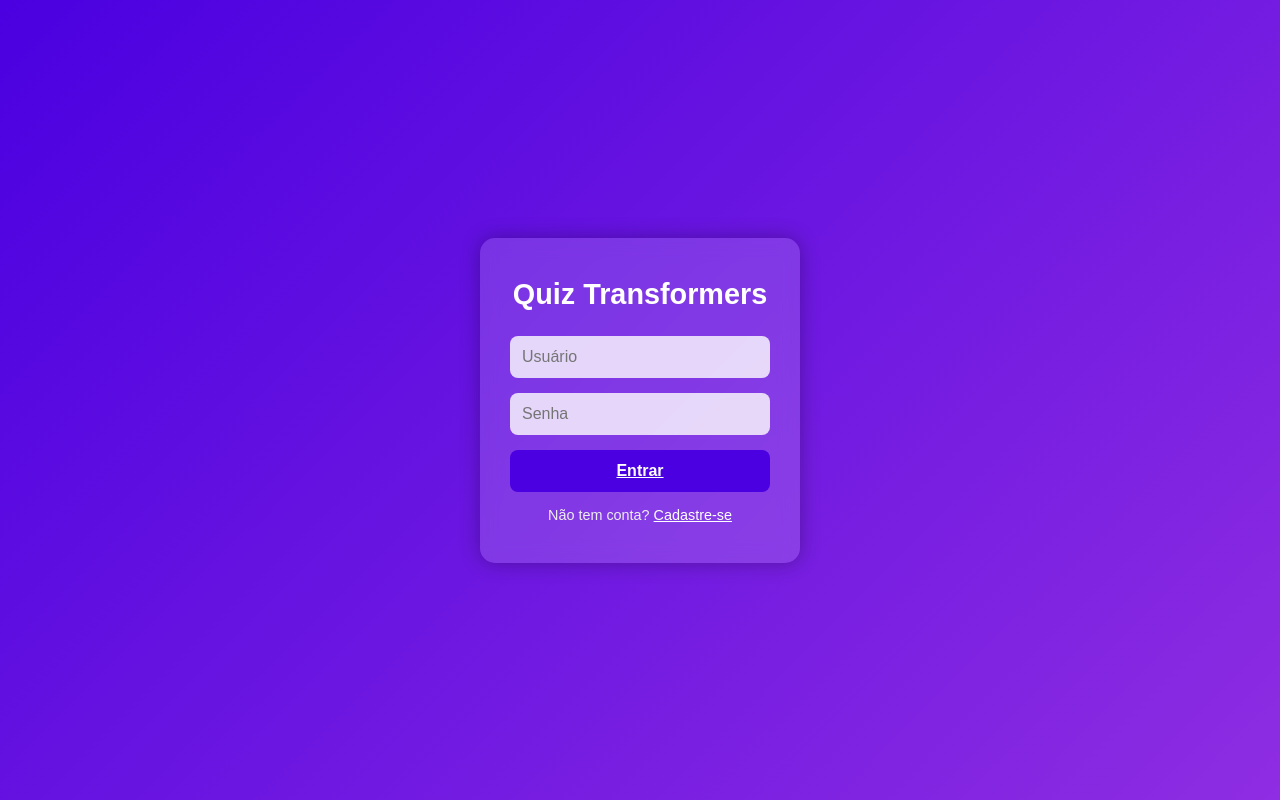
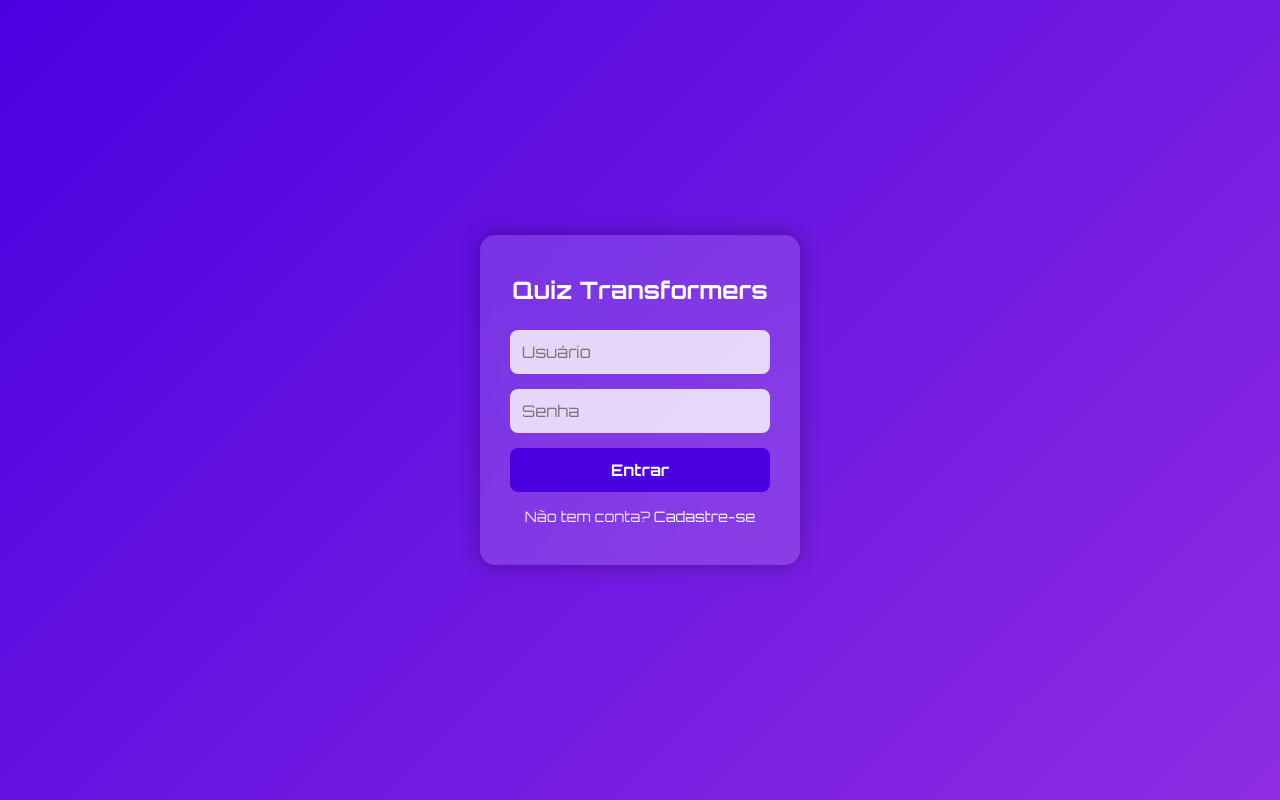
Before and after one commit to SyllasGabriel/QuizCrude, a plain HTML site: page index.html in a window 1280 px wide. Drawn offline with Linux system fonts and the light colour scheme.

Commit message:
Adicionado Pasta de Criação

```diff
--- a/index.html
+++ b/index.html
@@ -14,7 +14,7 @@
       <input type="password" name="password" placeholder="Senha" required>
       <button type="submit"><a href="./home.html">Entrar</a></button>
     </form>
-    <p>Não tem conta? <a href="#">Cadastre-se</a></p>
+    <p>Não tem conta? <a href="./register.html">Cadastre-se</a></p>
   </div>
 </body>
 </html>
--- a/styles.css
+++ b/styles.css
@@ -1,9 +1,11 @@
 
+    @import url('https://fonts.googleapis.com/css2?family=Orbitron:wght@400;700&display=swap');
     * {
       margin: 0;
       padding: 0;
       box-sizing: border-box;
-      font-family: 'Poppins', sans-serif;
+      font-family: 'Orbitron', sans-serif;
+
     }
 
     body {
@@ -12,6 +14,7 @@
       display: flex;
       align-items: center;
       justify-content: center;
+
     }
 
     .login-container {
@@ -22,12 +25,13 @@
       width: 320px;
       text-align: center;
       box-shadow: 0 0 20px rgba(0, 0, 0, 0.3);
+
     }
 
     .login-container h1 {
       color: #fff;
       margin-bottom: 25px;
-      font-size: 1.8rem;
+      font-size: 1.5rem;
     }
 
     .login-container input {
@@ -66,9 +70,11 @@
       margin-top: 15px;
       color: #eee;
       font-size: 0.9rem;
+
+
     }
 
     .login-container a {
       color: #fff;
-      text-decoration: underline;
+      text-decoration: none;
     }
--- a/styles2.css
+++ b/styles2.css
@@ -1,9 +1,10 @@
-  @import url('https://fonts.googleapis.com/css2?family=Montserrat:ital,wght@0,100..900;1,100..900&display=swap');
+@import url('https://fonts.googleapis.com/css2?family=Orbitron:wght@400;700&display=swap');
+
 * {
   margin: 0;
   padding: 0;
   box-sizing: border-box;
-      font-family: "Montserrat", sans-serif;
+  font-family: 'Orbitron', sans-serif;
 }
 
 body {
--- /dev/null
+++ b/styles3.css
@@ -0,0 +1,93 @@
+ @import url('https://fonts.googleapis.com/css2?family=Orbitron:wght@400;700&display=swap');
+ * {
+      margin: 0;
+      padding: 0;
+      box-sizing: border-box;
+      font-family: 'Orbitron', sans-serif;
+    }
+
+    body {
+      background: linear-gradient(5deg, #cec7c742, #7f68e9);
+      color: #fff;
+      display: flex;
+      align-items: center;
+      justify-content: center;
+      height: 100vh;
+      text-align: center;
+      padding: 20px;
+    }
+
+    .container {
+      background: rgba(255, 255, 255, 0);
+      backdrop-filter: blur(10px);
+      padding: 35px;
+      border-radius: 15px;
+      max-width: 400px;
+      width: 100%;
+      box-shadow: 0 0 15px rgba(0, 0, 0, 0.4);
+      animation: fadeIn 0.8s ease-in-out;
+    }
+
+    @keyframes fadeIn {
+      from { opacity: 0; transform: scale(0.9); }
+      to { opacity: 1; transform: scale(1); }
+    }
+
+    h1 {
+      margin-bottom: 20px;
+      color: #f5f5f5;
+    }
+
+    form {
+      display: flex;
+      flex-direction: column;
+      gap: 15px;
+    }
+
+    input {
+      padding: 12px;
+      border: none;
+      border-radius: 8px;
+      outline: none;
+      background: rgba(0, 0, 0, 0.267);
+      color: #fff;
+      font-size: 1rem;
+      transition: 0.3s;
+    }
+
+    input::placeholder {
+      color: #ddd;
+    }
+
+    input:focus {
+      background: rgba(255, 255, 255, 0.3);
+    }
+
+    button {
+      background: #0044ff7c;
+      color: #ffffff;
+      border: none;
+      border-radius: 8px;
+      padding: 12px;
+      cursor: pointer;
+      font-weight: bold;
+      transition: 0.3s;
+    }
+
+    button:hover {
+      background: #00a1cc;
+    }
+
+    p {
+      margin-top: 15px;
+      font-size: 0.9rem;
+    }
+
+    a {
+      color: #0044ff7c;
+      text-decoration: underline;
+    }
+
+    a:hover {
+      text-decoration: underline;
+    }
```
Also changed, not shown: home.html (+14 -1 lines), register.html (added, +24 -0 lines). Lines whose indentation alone changed are shown as unchanged.
